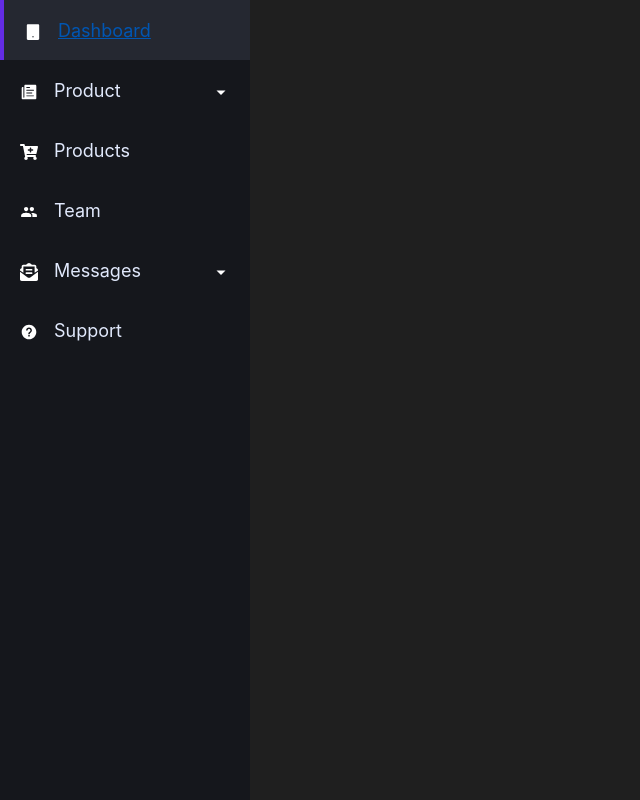
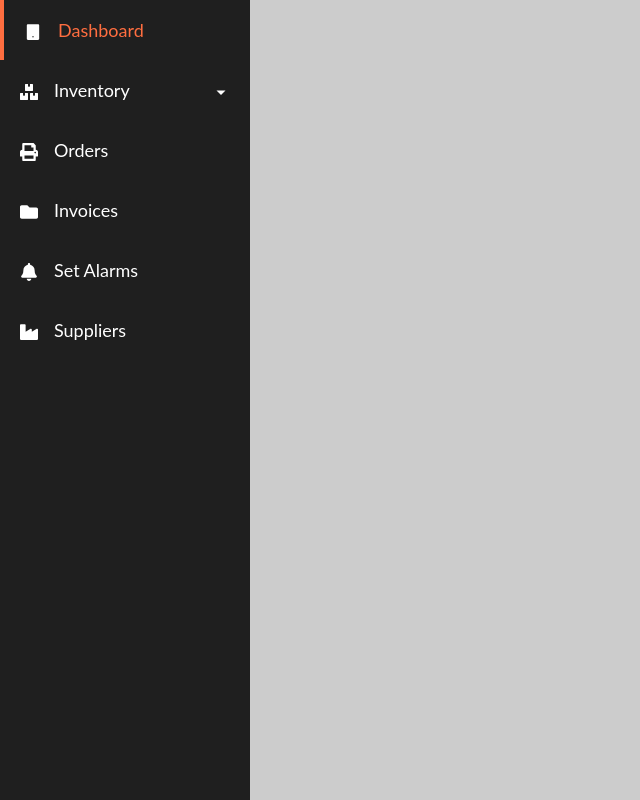
Before and after one commit to bayronPalacio/quick-app, a React (Create React App) app: page /dashboard in a window 1280 px wide. Shown: the whole page, without its empty margins (0-640 px from the left). Built offline with nearby package versions, Linux system fonts and the light colour scheme.

Commit message:
sidebar format

```diff
--- a/src/App.css
+++ b/src/App.css
@@ -36,3 +36,18 @@
     transform: rotate(360deg);
   }
 }
+
+* {
+  box-sizing: border-box;
+  margin: 0;
+  padding: 0;
+  font-family: 'Lato', sans-serif;
+}
+
+.rightSection {
+  display: flex;
+  /* height: 90vh; */
+  align-items: center;
+  justify-content: center;
+  font-size: 3rem;
+}
--- a/src/App.js
+++ b/src/App.js
@@ -9,7 +9,6 @@ import {
   Route, Switch,
 } from 'react-router-dom';
 import ImportProducts from './pages/ImportProducts';
-import Products from './pages/Products';
 import Sidebar from './components/Sidebar';
 import Dashboard from './pages/Dashboard';
 
--- a/src/components/Sidebar.js
+++ b/src/components/Sidebar.js
@@ -8,7 +8,7 @@ import SubMenu from './SubMenu';
 import { IconContext } from 'react-icons/lib';
 
 const Nav = styled.div`
-  background: #15171c;
+  background: #1f1f1f;
   height: 80px;
   display: flex;
   justify-content: flex-start;
@@ -25,7 +25,7 @@ const NavIcon = styled(Link)`
 `;
 
 const SidebarNav = styled.nav`
-  background: #15171c;
+  background: #1f1f1f;
   width: 250px;
   height: 100vh;
   display: flex;
--- a/src/components/SidebarData.js
+++ b/src/components/SidebarData.js
@@ -11,9 +11,9 @@ export const SidebarData = [
     icon: <AiIcons.AiFillTablet />,
   },
   {
-    title: 'Product',
-    path: '/products',
-    icon: <IoIcons.IoIosPaper />,
+    title: 'Inventory',
+    path: '/inventory',
+    icon: <FaIcons.FaBoxes />,
     iconClosed: <RiIcons.RiArrowDownSFill />,
     iconOpened: <RiIcons.RiArrowUpSFill />,
 
@@ -21,56 +21,40 @@ export const SidebarData = [
       {
         title: 'Add',
         path: '/addProduct',
-        icon: <IoIcons.IoIosAdd />,
+        icon: <FaIcons.FaPlus />,
         cName: 'sub-nav'
       },
       {
         title: 'Export',
         path: '/exportProducts',
-        icon: <IoIcons.IoIosPaper />,
+        icon: <FaIcons.FaFileExport />,
         cName: 'sub-nav'
       },
       {
         title: 'Import',
         path: '/importProducts',
-        icon: <IoIcons.IoIosPaper />
+        icon: <FaIcons.FaFileImport />
       }
     ]
   },
   {
-    title: 'Products',
-    path: '/products',
-    icon: <FaIcons.FaCartPlus />
+    title: 'Orders',
+    path: '/orders',
+    icon: <FaIcons.FaPrint />
   },
   {
-    title: 'Team',
-    path: '/team',
-    icon: <IoIcons.IoMdPeople />
+    title: 'Invoices',
+    path: '/invoices',
+    icon: <FaIcons.FaFolder />
   },
   {
-    title: 'Messages',
+    title: 'Set Alarms',
     path: '/messages',
-    icon: <FaIcons.FaEnvelopeOpenText />,
-
-    iconClosed: <RiIcons.RiArrowDownSFill />,
-    iconOpened: <RiIcons.RiArrowUpSFill />,
-
-    subNav: [
-      {
-        title: 'Message 1',
-        path: '/messages/message1',
-        icon: <IoIcons.IoIosPaper />
-      },
-      {
-        title: 'Message 2',
-        path: '/messages/message2',
-        icon: <IoIcons.IoIosPaper />
-      }
-    ]
+    icon: <FaIcons.FaBell />,
   },
   {
-    title: 'Support',
-    path: '/support',
-    icon: <IoIcons.IoMdHelpCircle />
+    title: 'Suppliers',
+    path: '/suppliers',
+    icon: <FaIcons.FaIndustry />
   }
 ];
--- a/src/components/SubMenu.js
+++ b/src/components/SubMenu.js
@@ -4,7 +4,7 @@ import styled from 'styled-components';
 
 const SidebarLink = styled(Link)`
   display: flex;
-  color: #e1e9fc;
+  color: white;
   justify-content: space-between;
   align-items: center;
   padding: 20px;
@@ -14,9 +14,11 @@ const SidebarLink = styled(Link)`
   font-size: 18px;
 
   &:hover {
-    background: #252831;
-    border-left: 4px solid #632ce4;
+    color:#FF6E40;
+    border-left: 4px solid #FF6E40;
     cursor: pointer;
+    text-decoration:none;
+    font-size: 18px;
   }
 `;
 
@@ -25,18 +27,20 @@ const SidebarLabel = styled.span`
 `;
 
 const DropdownLink = styled(Link)`
-  background: #414757;
+  background: #1f1f1f;
   height: 60px;
   padding-left: 3rem;
   display: flex;
   align-items: center;
   text-decoration: none;
-  color: #f5f5f5;
+  color: white;
   font-size: 18px;
 
   &:hover {
-    background: #632ce4;
+    color:#FF6E40;
     cursor: pointer;
+    text-decoration:none;
+    font-size: 18px;
   }
 `;
 
--- a/src/index.css
+++ b/src/index.css
@@ -16,7 +16,7 @@ body {
   width: 100%;
   margin-left:auto;
   margin-right:auto;
-  background-color: #1F1F1F;
+  background-color: #CCCCCC;
 }
 
 #carouseArea{
@@ -125,6 +125,6 @@ body {
   width: 100%;
 }
 
-.rightSection{
-  margin-left: 50px;
-}
+/* .rightSection{
+  margin-left: 30px;
+} */
--- a/src/pages/Dashboard.js
+++ b/src/pages/Dashboard.js
@@ -2,22 +2,24 @@ import React from 'react';
 import AddProduct from './AddProduct';
 import ExportProducts from './ExportProducts';
 import ImportProducts from './ImportProducts';
-import Products from './Products';
 import {
     BrowserRouter as Router,
     Route, Switch,
-  } from 'react-router-dom';
+} from 'react-router-dom';
 import Sidebar from '../components/Sidebar';
+import Orders from './Orders';
+import Inventory from './Inventory';
 
 const Dashboard = () => {
     return (
         <Router>
             <Sidebar />
             <Switch>
+                <Route path='/inventory' exact component={Inventory} />
                 <Route path='/addProduct' exact component={AddProduct} />
                 <Route path='/exportProducts' exact component={ExportProducts} />
                 <Route path='/importProducts' exact component={ImportProducts} />
-                <Route path='/products' exact component={Products} />
+                <Route path='/orders' exact component={Orders} />
             </Switch>
         </Router>
     );
--- /dev/null
+++ b/src/pages/Inventory.js
@@ -0,0 +1,42 @@
+import React from 'react';
+import Table from 'react-bootstrap/Table'
+
+const Inventory = () => {
+    return (
+        <div className="rightSection">
+            <h1>Inventory</h1>
+            <Table responsive variant="dark">
+                <thead>
+                    <tr>
+                        <th>#</th>
+                        {Array.from({ length: 5 }).map((_, index) => (
+                            <th key={index}>Table heading</th>
+                        ))}
+                    </tr>
+                </thead>
+                <tbody>
+
+                    <tr>
+                        <td>2</td>
+                        {Array.from({ length: 5 }).map((_, index) => (
+                            <td key={index}>Table cell {index}</td>
+                        ))}
+                    </tr>
+                    <tr>
+                        <td>3</td>
+                        {Array.from({ length: 5 }).map((_, index) => (
+                            <td key={index}>Table cell {index}</td>
+                        ))}
+                    </tr>
+                </tbody>
+            </Table>
+
+            {/* {list.map((li) => (
+        <Li key={li.id} li={li} list={list} setList={setList}/>
+    ))} */}
+
+        </div>
+    );
+}
+
+export default Inventory;
--- a/src/pages/Login.js
+++ b/src/pages/Login.js
@@ -7,7 +7,8 @@ const Login = () => {
   const [password, setPassword] = useState('');
   const history = useHistory();
 
-  const ValidateUser = async () => {
+  const ValidateUser = async (e) => {
+    e.preventDefault();
     const result = await fetch(`/login`, {
       method: 'post',
       body: JSON.stringify({ email, password: email, password }),
@@ -58,7 +59,7 @@ const Login = () => {
                       </label>
                   </div>
                 </div>
-                <button type="submit" onClick={() => ValidateUser()} className="btn button-color btn-block">Sign in</button>
+                <button type="submit" onClick={ValidateUser} className="btn button-color btn-block">Sign in</button>
                 <p className="text-center font-italic font-weight-light">By clicking Sign In, you agree to our Terms.</p>
                 <div className="dropdown-divider"></div>
                 <a className="dropdown-item text-center font-italic" href="./Registration">No Acount? Sign up</a>
--- a/src/pages/Orders.js
+++ b/src/pages/Orders.js
@@ -3,7 +3,7 @@ import React from 'react';
 
 const Orders = () => {
     return (
-        <div>
+        <div className="rightSection">
             <h1>Orders</h1>
             <p>List of orders placed here</p>
         </div>
--- a/src/pages/Products.js
+++ /dev/null
@@ -1,11 +0,0 @@
-import React from 'react';
-
-const Products = () => {
-    return (
-        <div>
-            <h1>Products</h1>
-        </div>
-    );
-}
-
-export default Products;
```
Also changed, not shown: src/components/Row.js (added, +14 -0 lines).
